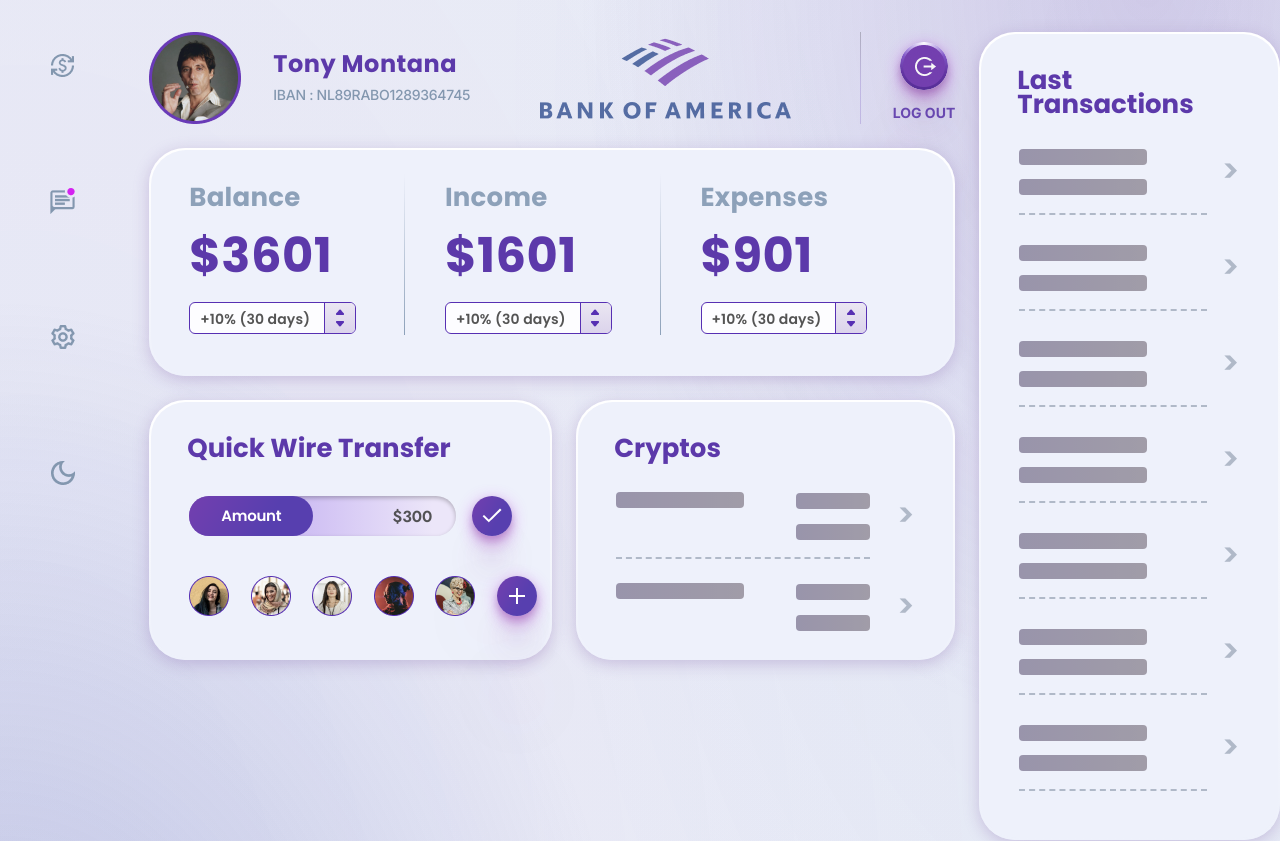
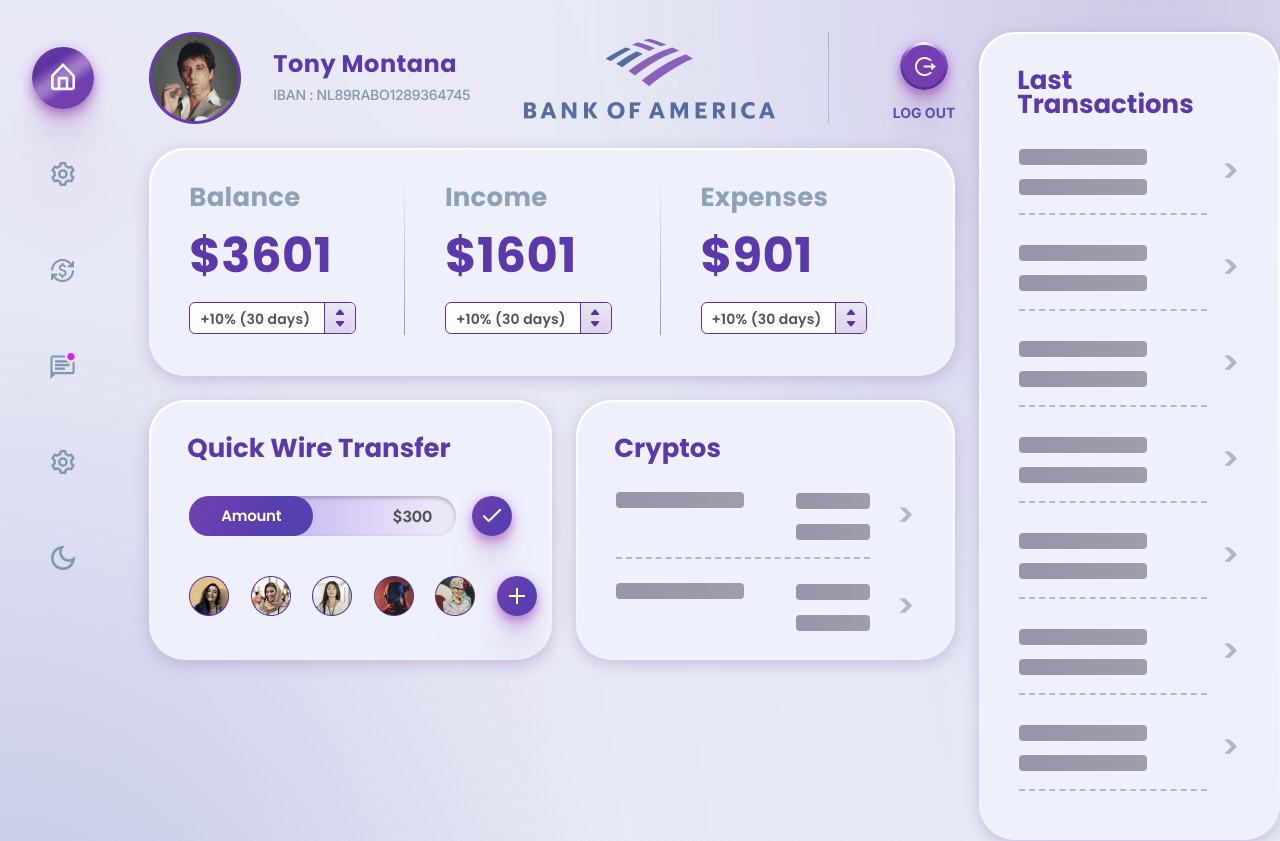
Before and after one commit to ask0ldd/Fintech-React-TS-Redux-Recharts, a React (Vite) app: page / in a window 1280 px wide. Shown: the top 841 px of the page. Built offline with nearby package versions, Linux system fonts and the light colour scheme.

Commit message:
vmenu update + body width

```diff
--- a/src/App.css
+++ b/src/App.css
@@ -1,5 +1,5 @@
 #root {
-  width: 1280px;
+  width: 1440px;
   margin: 0 auto;
   padding: 2rem 0;
 }
--- a/src/components/VMenu.tsx
+++ b/src/components/VMenu.tsx
@@ -3,6 +3,10 @@ import '../styles/VMenu.css'
 function VMenu(){
     return(
         <div className='vmenu'>
+            <div role="button" className='homeButton'>
+                <img src="/menu_icons/home.svg"/>
+            </div>
+            <img src="/menu_icons/settings.png"/>
             <img src="/menu_icons/accounts.png"/>
             <img src="/menu_icons/chat.png"/>
             <img src="/menu_icons/settings.png"/>
--- a/src/styles/Header.css
+++ b/src/styles/Header.css
@@ -45,7 +45,7 @@
       rgba(0, 0, 0, 0) 100%
     ),
     #5930b3;
-  margin-right: 2rem;
+  margin-right: 4rem;
 }
 
 .logoutContainer {
--- a/src/styles/VMenu.css
+++ b/src/styles/VMenu.css
@@ -2,7 +2,7 @@
   width: 160px;
   display: flex;
   flex-direction: column;
-  row-gap: 72px;
+  row-gap: 32px;
   align-items: center;
 }
 
@@ -10,3 +10,52 @@
   height: 64px;
   width: 64px;
 }
+
+.vmenu .homeButton {
+  margin-top: 15px;
+  height: 62px;
+  width: 62px;
+  border-radius: 62px;
+  display: flex;
+  justify-content: center;
+  align-items: center;
+  background: linear-gradient(
+      146deg,
+      rgba(39, 19, 111, 0) 6.36%,
+      rgba(39, 19, 111, 0.3) 25.56%,
+      rgba(39, 19, 111, 0) 42.58%
+    ),
+    linear-gradient(
+      144deg,
+      rgba(255, 255, 255, 0) 23.64%,
+      rgba(255, 255, 255, 0.1) 52.08%,
+      rgba(255, 255, 255, 0) 64.06%
+    ),
+    linear-gradient(
+      146deg,
+      rgba(255, 255, 255, 0) 30.21%,
+      rgba(255, 255, 255, 0.1) 52.08%,
+      rgba(255, 255, 255, 0) 64.06%
+    ),
+    linear-gradient(
+      146deg,
+      rgba(255, 255, 255, 0) 30.21%,
+      rgba(255, 255, 255, 0.2) 46.22%,
+      rgba(255, 255, 255, 0) 64.06%
+    ),
+    linear-gradient(178deg, #733faf 0%, #733faf 100%);
+  box-shadow: 0px 2.767256498336792px 2.2138051986694336px 0px
+      rgba(129, 48, 147, 0.03),
+    0px 6.650102138519287px 5.32008171081543px 0px rgba(129, 48, 147, 0.04),
+    0px 12.521552085876465px 10.017241477966309px 0px rgba(129, 48, 147, 0.05),
+    0px 22.3363094329834px 17.869047164916992px 0px rgba(129, 48, 147, 0.07),
+    0px 41.777610778808594px 33.422088623046875px 0px rgba(129, 48, 147, 0.06),
+    0px 100px 80px 0px rgba(129, 48, 147, 0.08),
+    0px 4px 8px 0px rgba(0, 0, 0, 0.15),
+    0px 4px 16px 0px rgba(196, 45, 240, 0.41);
+}
+
+.vmenu .homeButton img {
+  width: 24px;
+  margin-top: -2px;
+}
```
Also changed, not shown: public/menu_icons/home.svg (added).
